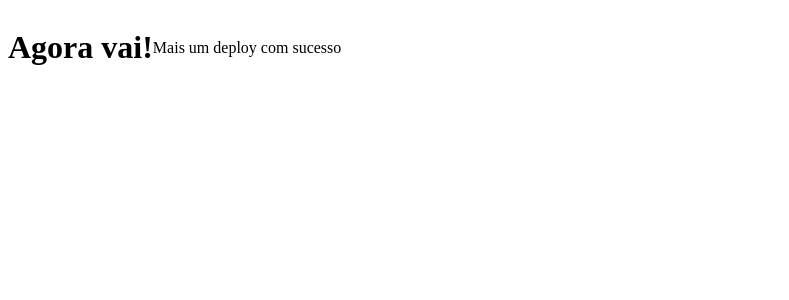
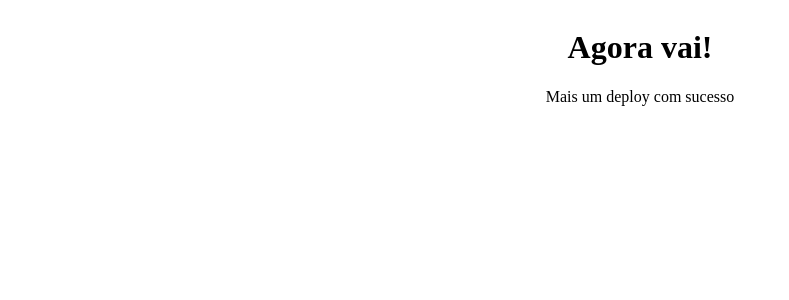
Before and after one commit to marcusnmoreira/clone-tabnews, a Next.js app: page / in a window 1280 px wide. Shown: the top 300 px of the page, without its empty margins (0-789 px from the left). Built offline with nearby package versions, Linux system fonts and the light colour scheme.

Commit message:
Modifica estilos pages

```diff
--- a/pages/index.js
+++ b/pages/index.js
@@ -1,13 +1,16 @@
 function Home () {
     const containerStyle = {
         display: 'flex',
+        flexDirection: 'column',
         alignItems: 'center',
+        justifyContent: 'center',
+        textAlign: 'center',
     };
 
     return (
         <div style={containerStyle}>
             <h1>Agora vai!</h1>
-            <p>Mais um deploy com sucesso</p>
+            <p style={{marginTop: 0}}>Mais um deploy com sucesso</p>
         </div>
     )
 
```
